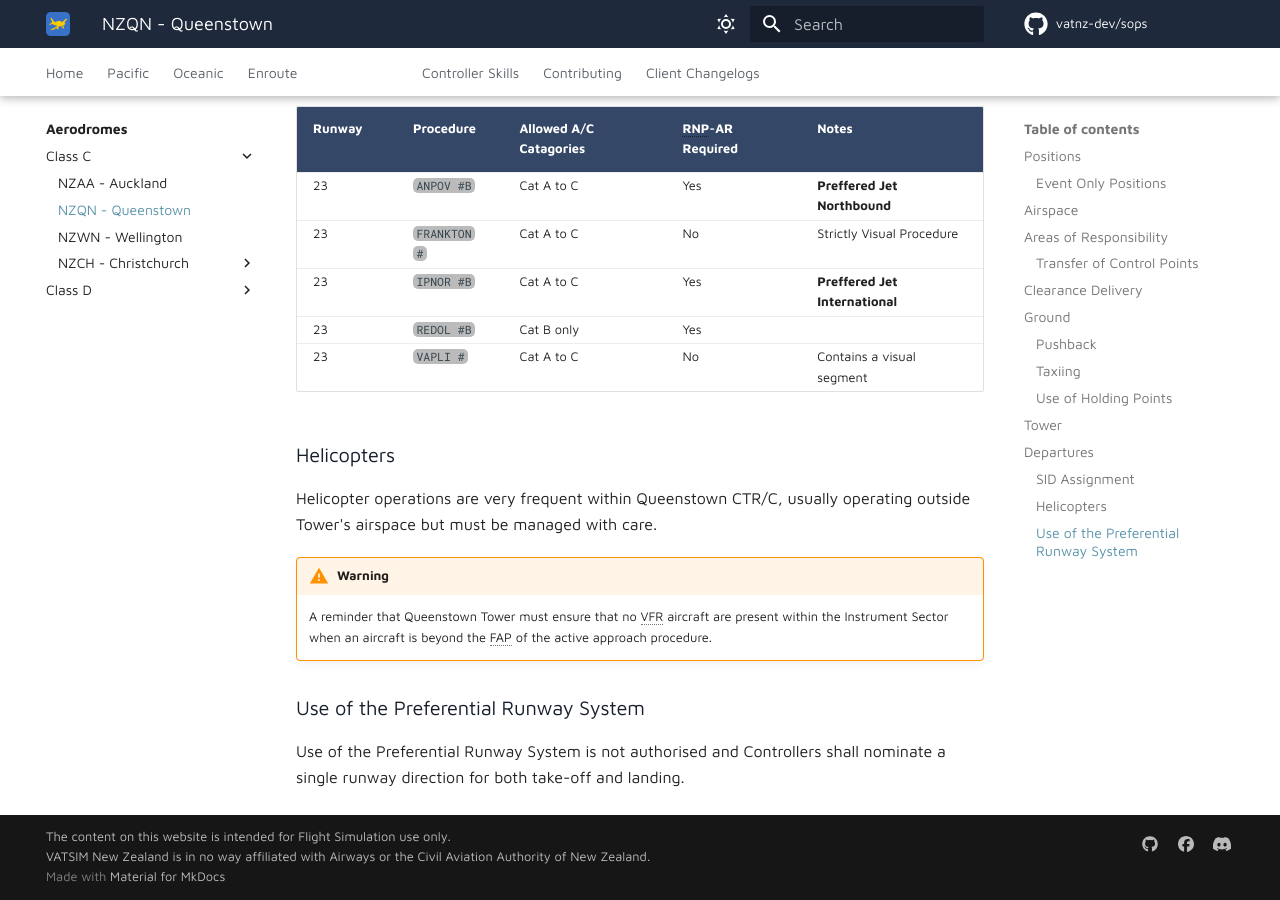
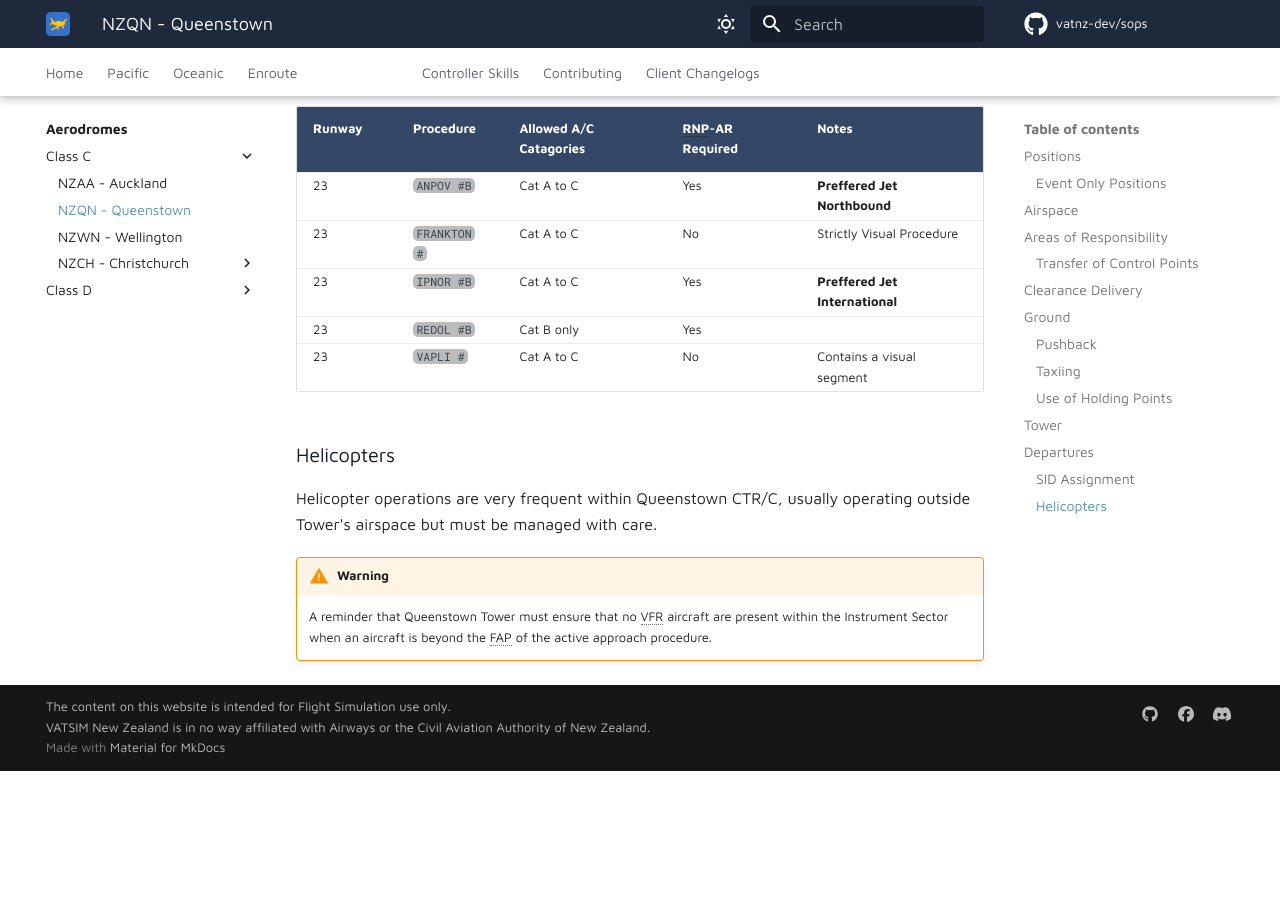
Before and after one commit to vatnz-dev/sops, an MkDocs documentation site: the page built from docs/aerodromes/Class-C/nzqn.md, in a window 1280 px wide and 900 px high, scrolled down 4441 px. Built offline with MkDocs 1.6.1 and Material for MkDocs 9.7.7, drawn with Linux system fonts in a browser that asks for light colours; comment, search, counter and statistics services are not loaded; after the commit the page ends 5212 px from its top, so only the background shows below that.

Commit message:
Update nzqn.md

```diff
--- a/docs/aerodromes/Class-C/nzqn.md
+++ b/docs/aerodromes/Class-C/nzqn.md
@@ -115,8 +115,3 @@ Helicopter operations are very frequent within Queenstown CTR/C, usually operati
 
 !!! warning
     A reminder that Queenstown Tower must ensure that no VFR aircraft are present within the Instrument Sector when an aircraft is beyond the FAP of the active approach procedure.
-
-
-### Use of the Preferential Runway System
-
-Use of the Preferential Runway System is not authorised and Controllers shall nominate a single runway direction for both take-off and landing.
```
